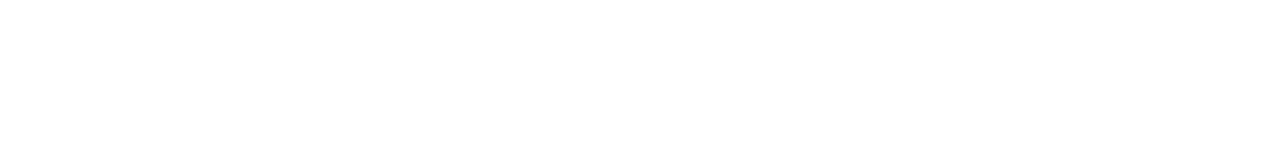
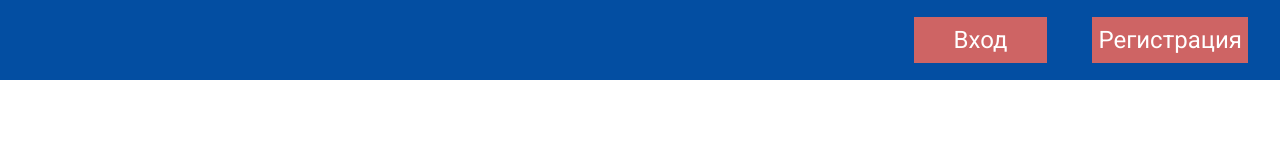
Before and after one commit to HumorousKitten/Prototype_IGIS, a plain HTML site: page index.html in a window 1280 px wide. Drawn offline with Linux system fonts and the light colour scheme.

Commit message:
header done

```diff
--- a/index.html
+++ b/index.html
@@ -3,9 +3,15 @@
 <head>
 	<meta charset="UTF-8">
 	<meta name="viewport" content="width=device-width, initial-scale=1.0">
+	<link rel="stylesheet" href="./src/styles/main.css">
 	<title>IGIS</title>
 </head>
 <body>
-
+	<header class='header'>
+		<div class='header_account'>
+			<button class='header_signIn-p'>Вход</button>
+			<button class='header_signUp-p'>Регистрация</button>
+		</div>
+	</header>
 </body>
 </html>
--- /dev/null
+++ b/src/styles/header.css
@@ -0,0 +1,31 @@
+.header {
+	background-color: var(--header-background);
+	height: 80px;
+
+	display: flex;
+	align-items: center;
+	justify-content: end;
+}
+
+.header_account{
+	margin-right: 32px;
+}
+
+.header_account > button {
+	font-family: var(--second-family);
+	color: var(--white);
+	background: var(--access);
+	font-size: 1.5rem;
+}
+
+.header_signIn-p {
+	padding: 9px 40px 9px 40px;
+}
+
+.header_signUp-p {
+	padding: 9px 6px 9px 6px;
+}
+
+.header_account > button + button {
+	margin-left: 41px;
+}
--- /dev/null
+++ b/src/styles/main.css
@@ -0,0 +1,13 @@
+@import url('https://fonts.googleapis.com/css2?family=Roboto&display=swap');
+@import url('https://fonts.googleapis.com/css2?family=Open+Sans:ital,wght@0,300..800;1,300..800&display=swap');
+@import url(./reset.css);
+@import url(./header.css);
+
+:root {
+  --font-family: "Open Sans", sans-serif;
+  --second-family: "Roboto", sans-serif;
+
+	--white: #fff;
+	--header-background: #034ea2;
+	--access: #ce6464;
+}
--- /dev/null
+++ b/src/styles/reset.css
@@ -0,0 +1,88 @@
+* {
+	padding: 0px;
+	margin: 0px;
+	border: none;
+}
+
+*,
+*::before,
+*::after {
+	box-sizing: border-box;
+}
+
+/* Links */
+
+a, a:link, a:visited  {
+    text-decoration: none;
+}
+
+a:hover  {
+    text-decoration: none;
+}
+
+/* Common */
+
+aside, nav, footer, header, section, main {
+	display: block;
+}
+
+h1, h2, h3, h4, h5, h6, p {
+    font-size: inherit;
+	font-weight: inherit;
+}
+
+ul, ul li {
+	list-style: none;
+}
+
+img {
+	vertical-align: top;
+}
+
+img, svg {
+	max-width: 100%;
+	height: auto;
+}
+
+address {
+  font-style: normal;
+}
+
+/* Form */
+
+input, textarea, button, select {
+	font-family: inherit;
+    font-size: inherit;
+    color: inherit;
+    background-color: transparent;
+}
+
+input::-ms-clear {
+	display: none;
+}
+
+button, input[type="submit"] {
+    display: inline-block;
+    box-shadow: none;
+    background-color: transparent;
+    background: none;
+    cursor: pointer;
+}
+
+input:focus, input:active,
+button:focus, button:active {
+    outline: none;
+}
+
+button::-moz-focus-inner {
+	padding: 0;
+	border: 0;
+}
+
+label {
+	cursor: pointer;
+}
+
+legend {
+	display: block;
+}
```
